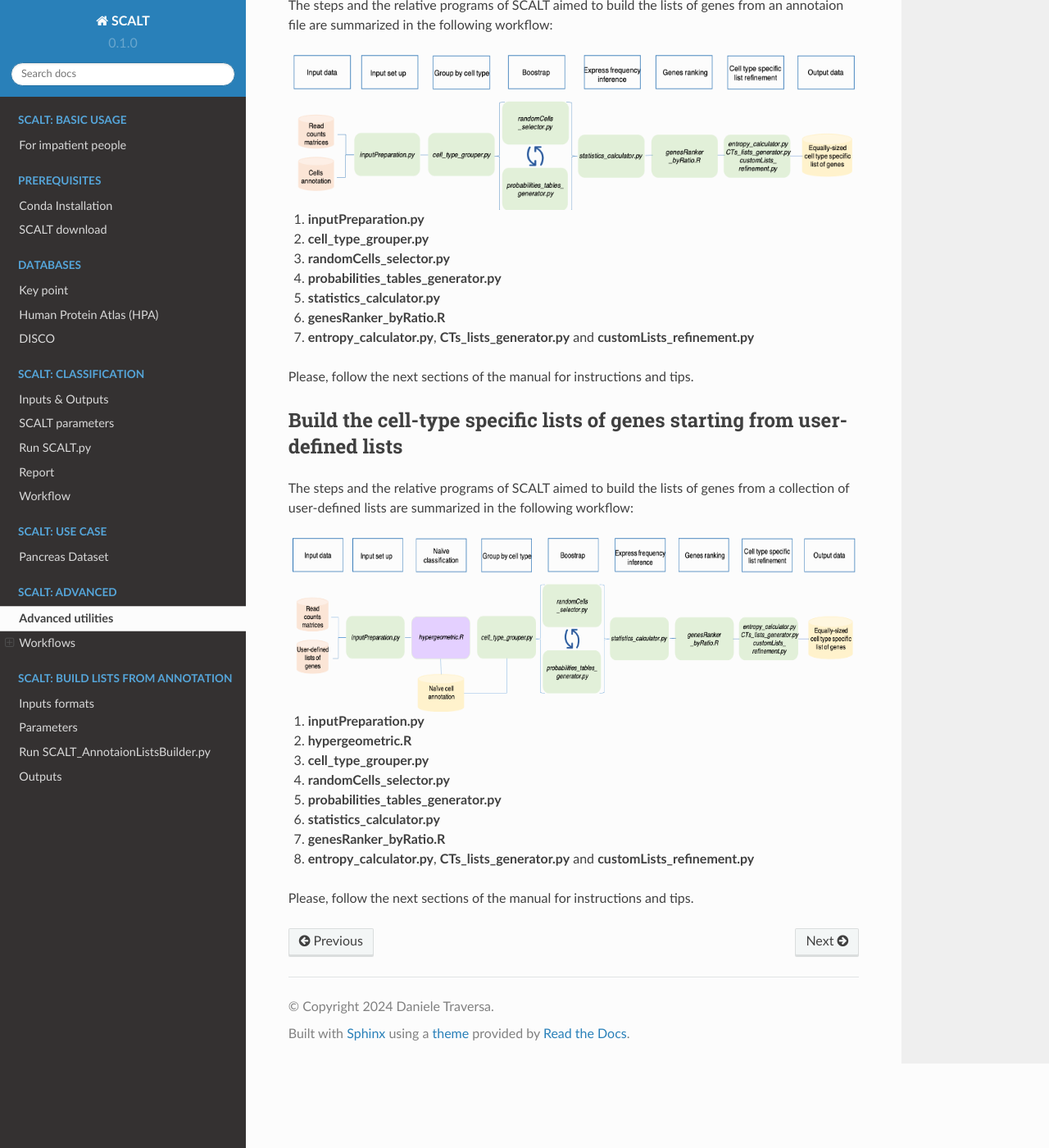
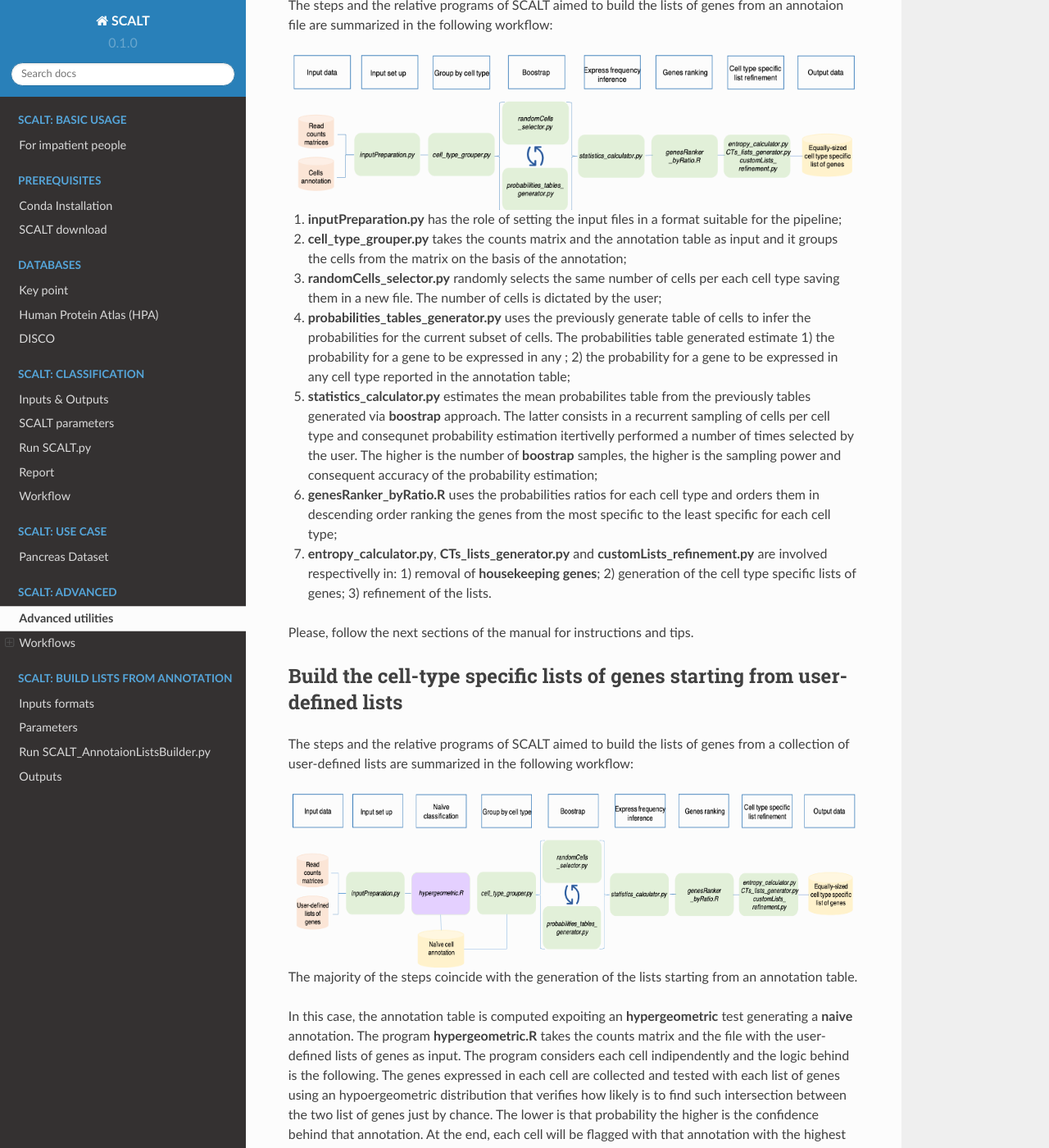
Before and after one commit to danitrave/CapitalCitiesGame, a Sphinx documentation site: the page built from docs/source/advanced.rst, in a window 1280 px wide and 1400 px high, scrolled down 650 px. Shown: the whole window at 82% size. Built offline with Sphinx 7.4.7 and the Read the Docs theme 2.0.0, drawn with Linux system fonts in a browser that asks for light colours; some of the changed text lies outside the part shown.

Commit message:
Update advanced.rst

```diff
--- a/docs/source/advanced.rst
+++ b/docs/source/advanced.rst
@@ -19,13 +19,13 @@ The steps and the relative programs of SCALT aimed to build the lists of genes f
    :align: center
    :scale: 40%
 
-1. **inputPreparation.py**
-2. **cell_type_grouper.py**
-3. **randomCells_selector.py**
-4. **probabilities_tables_generator.py**
-5. **statistics_calculator.py**
-6. **genesRanker_byRatio.R**
-7. **entropy_calculator.py**, **CTs_lists_generator.py** and **customLists_refinement.py**
+1. **inputPreparation.py** has the role of setting the input files in a format suitable for the pipeline;
+2. **cell_type_grouper.py** takes the counts matrix and the annotation table as input and it groups the cells from the matrix on the basis of the annotation;
+3. **randomCells_selector.py** randomly selects the same number of cells per each cell type saving them in a new file. The number of cells is dictated by the user;
+4. **probabilities_tables_generator.py** uses the previously generate table of cells to infer the probabilities for the current subset of cells. The probabilities table generated estimate 1) the probability for a gene to be expressed in any ; 2) the probability for a gene to be expressed in any cell type reported in the annotation table;
+5. **statistics_calculator.py** estimates the mean probabilites table from the previously tables generated via **boostrap** approach. The latter consists in a recurrent sampling of cells per cell type and consequnet probability estimation itertivelly performed a number of times selected by the user. The higher is the number of **boostrap** samples, the higher is the sampling power and consequent accuracy of the probability estimation;
+6. **genesRanker_byRatio.R** uses the probabilities ratios for each cell type and orders them in descending order ranking the genes from the most specific to the least specific for each cell type;
+7. **entropy_calculator.py**, **CTs_lists_generator.py** and **customLists_refinement.py** are involved respectivelly in: 1) removal of **housekeeping genes**; 2) generation of the cell type specific lists of genes; 3) refinement of the lists.
 
 Please, follow the next sections of the manual for instructions and tips.
 
@@ -38,14 +38,10 @@ The steps and the relative programs of SCALT aimed to build the lists of genes f
    :align: center
    :scale: 40%
 
+The majority of the steps coincide with the generation of the lists starting from an annotation table.
 
-1. **inputPreparation.py**
-2. **hypergeometric.R**
-3. **cell_type_grouper.py**
-4. **randomCells_selector.py**
-5. **probabilities_tables_generator.py**
-6. **statistics_calculator.py**
-7. **genesRanker_byRatio.R**
-8. **entropy_calculator.py**, **CTs_lists_generator.py** and **customLists_refinement.py**
+In this case, the annotation table is computed expoiting an **hypergeometric** test generating a **naive** annotation. The program **hypergeometric.R** takes the counts matrix and the file with the user-defined lists of genes as input. The program considers each cell indipendently and the logic behind is the following. The genes expressed in each cell are collected and tested with each list of genes using an hypoergeometric distribution that verifies how likely is to find such intersection between the two list of genes just by chance. The lower is that probability the higher is the confidence behind that annotation. At the end, each cell will be flagged with that annotation with the highest confidence (i.e. lowest FDR).
+
+Since the other steps of the workflow are identical to the previous pipeline, no further repetions will be added.
 
 Please, follow the next sections of the manual for instructions and tips.
```
